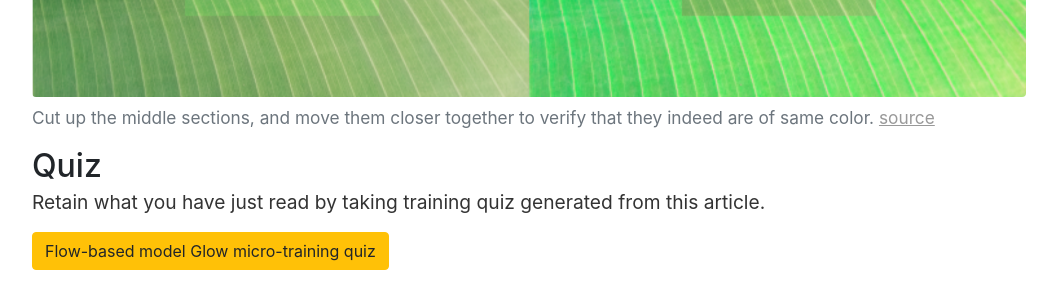
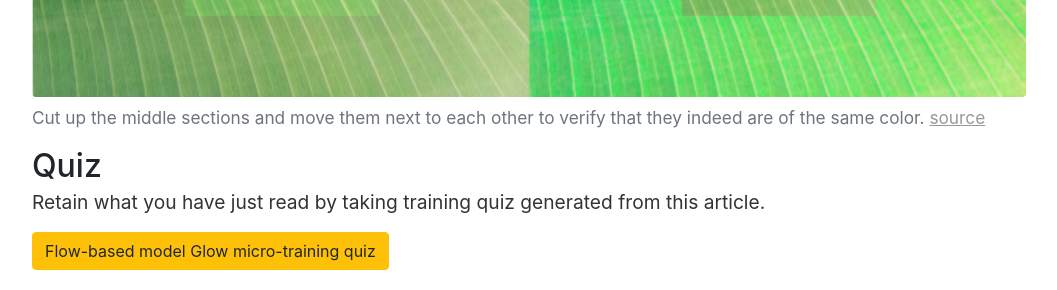
Before and after one commit to vackosar/vackosar.github.io, a Jekyll site: the page built from _posts/2020-06-19-glow-the-representations-must-flow.md, in a window 1280 px wide and 900 px high, scrolled down 3227 px. Shown: the part 153-443 px from the top of the window, without its empty margins (111-1168 px from the left). Built offline with Jekyll 4.4.1, drawn with Linux system fonts in a browser that asks for light colours; nearby versions of some CDN libraries; library files that are not in the unit come from our copies; comment, search, counter and statistics services are not loaded; some of the changed text lies outside the part shown.

Commit message:
flow-based model

```diff
--- a/_posts/2020-06-19-glow-the-representations-must-flow.md
+++ b/_posts/2020-06-19-glow-the-representations-must-flow.md
@@ -99,7 +99,7 @@
         class="figure-img img-fluid rounded"
         src="https://raw.githubusercontent.com/vackosar/vackosar.github.io/master/images/glow-illusion.png"
         alt='Visual illusion from paper "A Statistical Story of Visual Illusions".'/>
-    <figcaption class="figure-caption">Cut up the middle sections, and move them closer together to verify that they indeed are of same color. <a href="https://arxiv.org/pdf/2005.08772v1.pdf)">source</a></figcaption>
+    <figcaption class="figure-caption">Cut up the middle sections and move them next to each other to verify that they indeed are of the same color. <a href="https://arxiv.org/pdf/2005.08772v1.pdf)">source</a></figcaption>
 </figure>
 
 
```
Also changed, not shown: other parts of _posts/2020-06-19-glow-the-representations-must-flow.md (+1 -1 lines).
